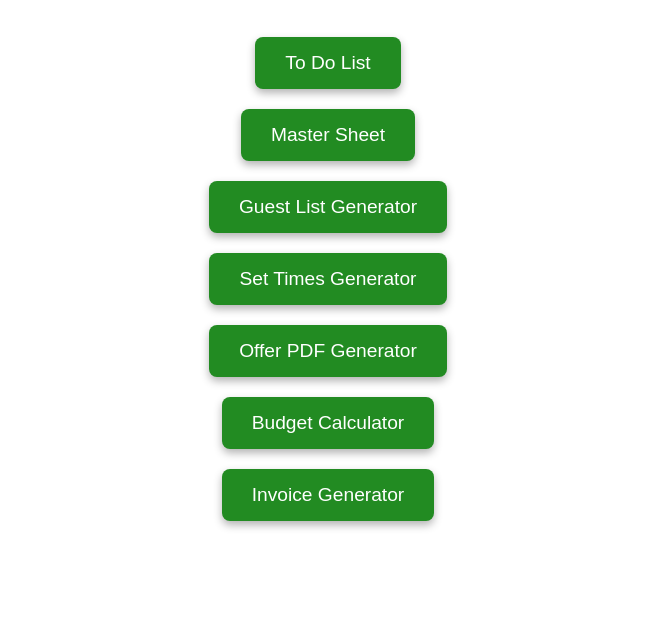
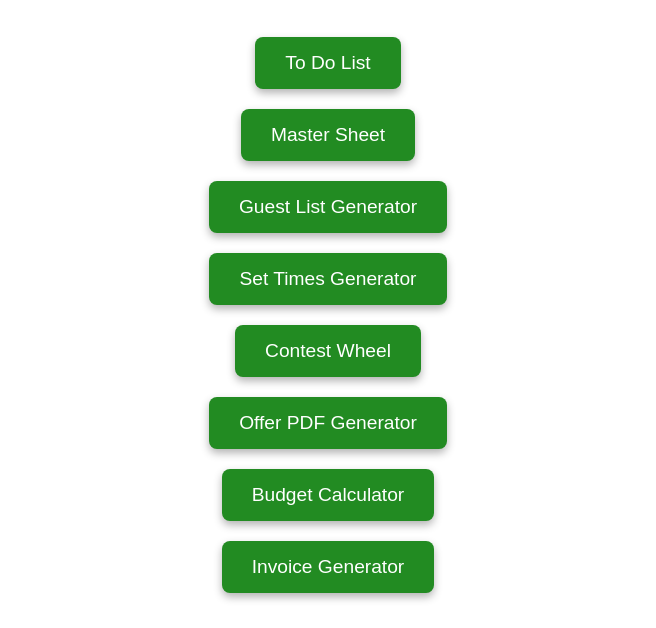
Before and after one commit to RaidenIV/event-tools, a plain HTML site: page index.html in a window 1280 px wide. Shown: the part 172-800 px from the top of the page, without its empty margins (312-968 px from the left). Drawn offline with Linux system fonts and the light colour scheme.

Commit message:
Update index.html
Added Contest app

```diff
--- a/index.html
+++ b/index.html
@@ -70,6 +70,9 @@
     <div class="button-container">
         <button onclick="goToTool('set_times')">Set Times Generator</button>
     </div>
+    <div class="contest">
+        <button onclick="goToTool('contest')">Contest Wheel</button>
+    </div>
     <div class="button-container">
         <button onclick="goToTool('pdf')">Offer PDF Generator</button>
     </div>
@@ -105,6 +108,9 @@
             else if (tool === "set_times") {
                 window.location.href = base + "set_times.html";
             }
+            else if (tool === "contest") {
+                window.location.href = base + "contest_wheel.html";
+            }
         }
     </script>
 
```
